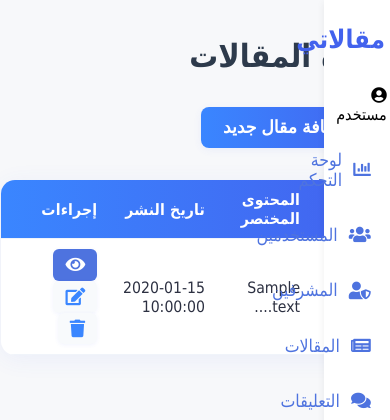
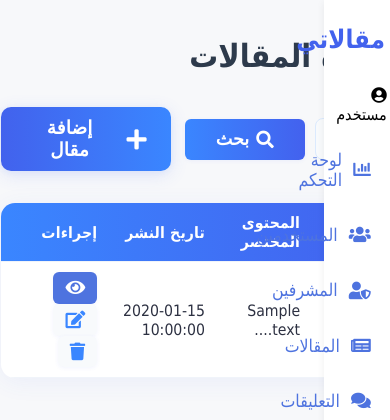
Before and after one commit to mohamedsharshar/article, a PHP site: page /admin/manage_articles.php in a window 390 px wide. Shown: the top 420 px of the page. Run offline with PHP 8.4, Linux system fonts and the light colour scheme; tables that the repository leaves empty hold one stand-in row (values such as "Sample post").

Commit message:
Enhance article management interface: Update add article button styling, implement search functionality for articles, and improve responsiveness of UI elements.

```diff
--- a/admin/manage_articles.php
+++ b/admin/manage_articles.php
@@ -72,25 +72,30 @@ $articles = $pdo->query("SELECT * FROM articles ORDER BY created_at DESC")->fetc
             font-weight: bold;
         }
         .add-article-btn {
-            background: linear-gradient(90deg, #3a86ff 0%, #4361ee 100%);
+            background: linear-gradient(90deg, #4262ed 0%, #3a86ff 100%);
             color: #fff;
             border: none;
-            border-radius: 8px;
-            padding: 10px 22px;
-            font-size: 1.08rem;
+            border-radius: 10px;
+            padding: 10px 24px;
+            font-size: 1.15rem;
             font-weight: bold;
-            margin-bottom: 18px;
             cursor: pointer;
-            box-shadow: 0 2px 8px rgba(67,97,238,0.07);
-            transition: background 0.2s, box-shadow 0.2s;
+            box-shadow: 0 4px 18px 0 #4262ed22, 0 1.5px 6px #3a86ff11;
+            transition: background 0.2s, box-shadow 0.2s, transform 0.13s;
             display: flex;
             align-items: center;
-            gap: 8px;
+            gap: 12px;
             justify-content: center;
+            min-width: 170px;
+            letter-spacing: 0.01em;
+        }
+        .add-article-btn i {
+            font-size: 1.25em;
         }
         .add-article-btn:hover {
-            background: linear-gradient(90deg, #4361ee 0%, #3a86ff 100%);
-            box-shadow: 0 4px 16px rgba(67,97,238,0.13);
+            background: linear-gradient(90deg, #3a86ff 0%, #4262ed 100%);
+            box-shadow: 0 8px 32px 0 #4262ed33, 0 2px 8px #3a86ff22;
+            transform: translateY(-2px) scale(1.04);
         }
         .data-table {
             width: 100%;
@@ -288,6 +293,15 @@ $articles = $pdo->query("SELECT * FROM articles ORDER BY created_at DESC")->fetc
             background: #3a86ff;
             color: #fff;
         }
+        .search-input {
+            padding: 10px 18px;
+            border-radius: 8px;
+            border: 1px solid #dbeafe;
+            font-size: 1.05rem;
+            width: 100%;
+            max-width: 100%;
+            background: #f8fafc;
+        }
         @media (max-width: 700px) {
             .main-content {
                 padding: 1rem 0.2vw;
@@ -306,7 +320,11 @@ $articles = $pdo->query("SELECT * FROM articles ORDER BY created_at DESC")->fetc
 <?php include 'sidebar.php'; ?>
 <main class="main-content">
     <h1 class="dashboard-title animate__animated animate__fadeInDown">إدارة المقالات</h1>
-    <button class="add-article-btn"><i class="fa fa-plus"></i> إضافة مقال جديد</button>
+    <div style="display:flex;gap:10px;align-items:center;margin-bottom:18px;">
+        <input type="text" id="searchArticle" placeholder="بحث عن مقال..." class="search-input">
+        <button type="button" id="searchArticleBtn" class="action-btn" style="background:linear-gradient(90deg,#3a86ff 0%,#4361ee 100%);color:#fff;font-weight:bold;padding:10px 24px;min-width:120px;display:flex;align-items:center;gap:7px;"><i class="fa fa-search"></i> بحث</button>
+        <button class="add-article-btn" onclick="document.querySelector('.add-article-modal').style.display='flex'"><i class="fa fa-plus"></i> إضافة مقال </button>
+    </div>
     <table class="data-table articles-table">
         <thead>
             <tr>
@@ -453,6 +471,19 @@ window.onclick = function(e) {
         document.getElementById('deleteArticleModal').classList.remove('active');
     }
 }
+// بحث مباشر أو عند الضغط على زر البحث
+const searchInput = document.getElementById('searchArticle');
+const searchBtn = document.getElementById('searchArticleBtn');
+function filterArticles() {
+    const value = searchInput.value.trim().toLowerCase();
+    document.querySelectorAll('#articlesTable tr').forEach(row => {
+        const title = row.children[0].textContent.toLowerCase();
+        const content = row.children[1].textContent.toLowerCase();
+        row.style.display = (title.includes(value) || content.includes(value)) ? '' : 'none';
+    });
+}
+searchInput.addEventListener('input', filterArticles);
+searchBtn.addEventListener('click', filterArticles);
 </script>
 </body>
 </html>
```
